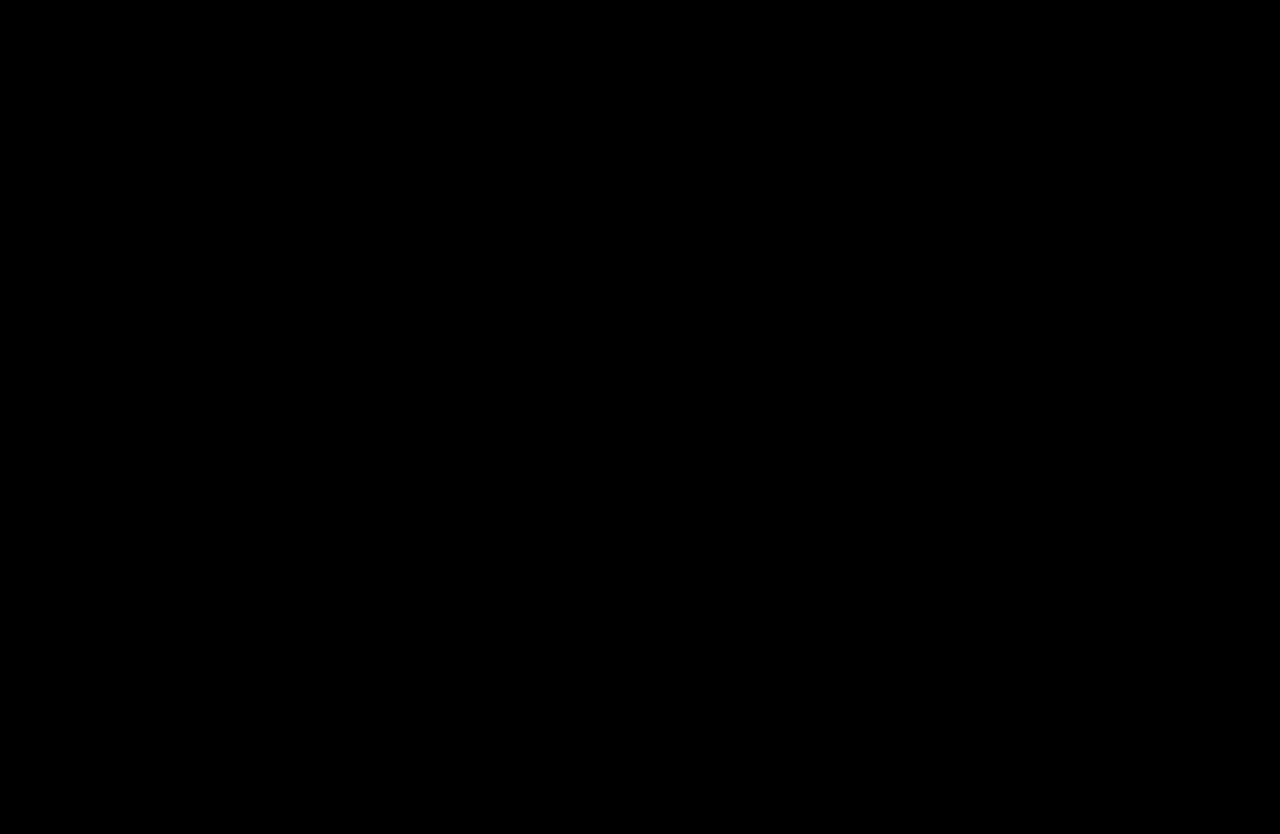
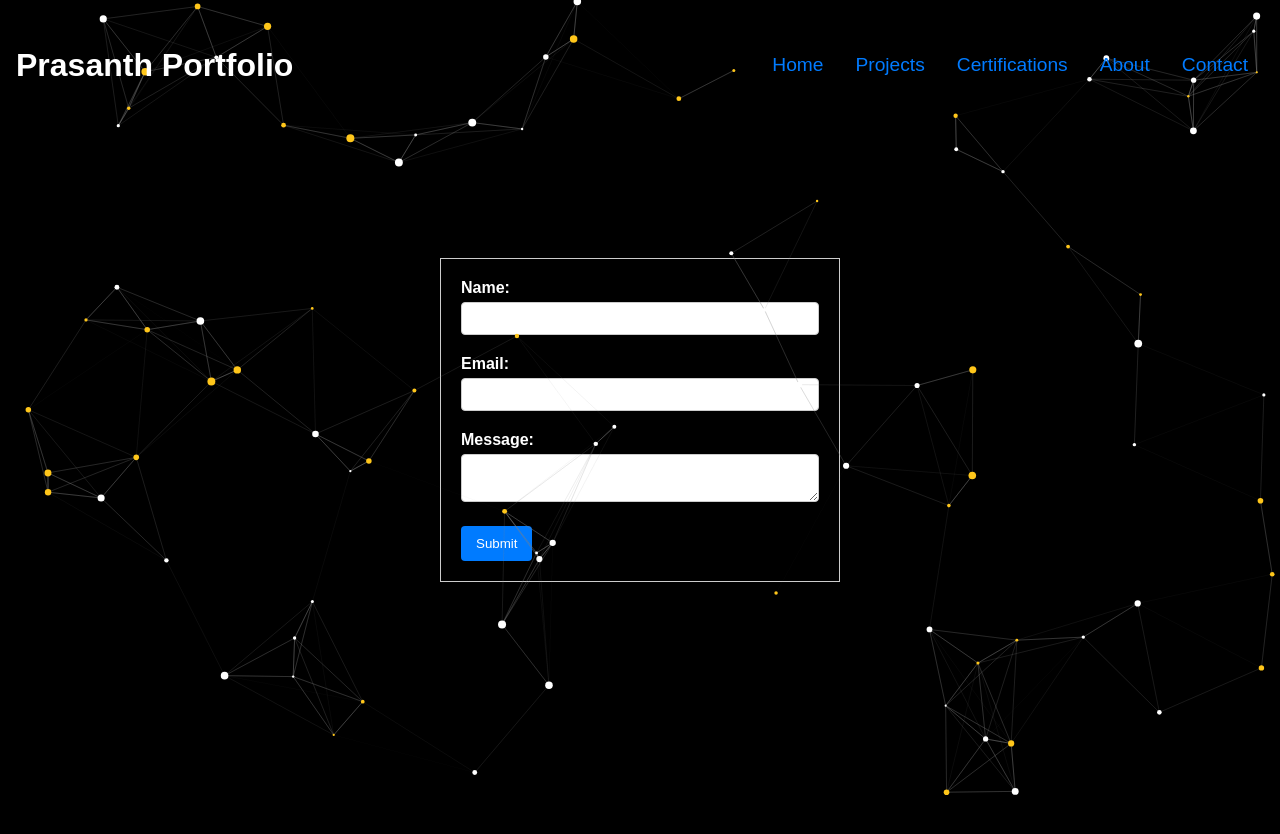
Before and after one commit to prasanthmalla77/Personal-portfolio, a React (Create React App) app: page /contact in a window 1280 px wide. Before the commit this address had no page. Shown: the top 834 px of the page. Before the commit the page ends 800 px from the top, so only its background shows below. Built offline with nearby package versions, Linux system fonts and the light colour scheme.

Commit message:
contact page

```diff
--- a/package.json
+++ b/package.json
@@ -6,6 +6,7 @@
     "@testing-library/jest-dom": "^5.16.5",
     "@testing-library/react": "^13.4.0",
     "@testing-library/user-event": "^13.5.0",
+    "emailjs-com": "^3.2.0",
     "prettier": "^3.0.0",
     "react": "^18.2.0",
     "react-dom": "^18.2.0",
--- a/src/App.js
+++ b/src/App.js
@@ -1,7 +1,7 @@
 import React from "react";
 import "./index.css";
 import Home from "./routes/Home";
-// import About from "./routes/About";
+import About from "./routes/About";
 import Project from "./routes/Project";
 import Contact from "./routes/Contact";
 import Certification from "./routes/Certification";
@@ -14,6 +14,7 @@ function App() {
         <Route path="/project" element={<Project />} />
         <Route path="/certification" element={<Certification />} />
         <Route path="/about" element={<Contact />} />
+        <Route path="/contact" element={<About />} />
       </Routes>
     </>
   );
--- a/src/Components/HeroImg.js
+++ b/src/Components/HeroImg.js
@@ -9,7 +9,7 @@ const HeroImg = () => {
         <img className="into-img" src={mine} alt="personal Image" />
       </div>
       <div className="content">
-        <p>HI I AM A</p>
+        <p>Hi, this is PrasantH</p>
         <h1>Software Developer</h1>
         <div>
           <Link to="/project" className="btn">
--- a/src/Components/Navbar.js
+++ b/src/Components/Navbar.js
@@ -33,6 +33,9 @@ const Navbar = () => {
         <li>
           <Link to="/about">About</Link>
         </li>
+        <li>
+          <Link to="/contact">Contact</Link>
+        </li>
       </ul>
       <div className="hamburger" onClick={handleClick}>
         {click ? (
--- a/src/routes/About.css
+++ b/src/routes/About.css
@@ -1,176 +1,74 @@
-.contact-page {
-  padding: 4rem 0;
-  background-color: black;
-  color: #333;
+/* about.css */
+
+body {
+  margin: 0;
+  padding: 0;
+  font-family: Arial, sans-serif;
+  color: #fff;
+
 }
 
-.contact-container {
-  max-width: 1200px;
-  margin: 0 auto;
-  display: grid;
-  grid-template-columns: 1fr 1fr;
-  grid-gap: 2rem;
+.container {
+  display: flex;
+  justify-content: center;
+  align-items: center;
+  height: 100vh;
+
 }
 
-.left {
-  display: flex;
-  flex-direction: column;
-  align-items: center;
+form {
+  max-width: 400px;
+
+  width: 100%;
+  padding: 20px;
+  border: 1px solid #ccc;
 }
 
-.profile-photo {
-  width: 200px;
-  height: 200px;
-  object-fit: cover;
-  border-radius: 50%;
-  margin-bottom: 1rem;
-  border: 4px solid #fff;
-  box-shadow: 0 4px 8px rgba(0, 0, 0, 0.1);
+div {
+  margin-bottom: 20px;
 }
 
-.right {
-  display: flex;
-  flex-direction: column;
+label {
+  display: block;
+  font-weight: bold;
+  margin-bottom: 5px;
 }
 
-h2 {
-  font-size: 2.5rem;
-  margin-bottom: 1rem;
+input[type="text"],
+input[type="email"],
+textarea {
+  width: 100%;
+  padding: 8px;
+  border: 1px solid #ccc;
+  border-radius: 4px;
 }
 
-h3 {
-  font-size: 1.8rem;
-  margin-top: 2rem;
-  margin-bottom: 1rem;
+textarea {
+  resize: vertical;
 }
 
-p {
-  font-size: 1.4rem;
-  line-height: 1.8;
+button {
+  background-color: #007bff;
+  color: #fff;
+  padding: 10px 15px;
+  border: none;
+  border-radius: 4px;
+  cursor: pointer;
 }
 
-a {
-  color: #007bff;
-  text-decoration: none;
-}
-
-a:hover {
-  text-decoration: underline;
-}
-
-.projects-link {
-  margin-top: 2rem;
-}
-
-.projects-link a {
-  font-size: 1.6rem;
-  padding: 0.8rem 1.5rem;
-  background-color: #007bff;
-  color: #fff;
-  border-radius: 5px;
-  transition: background-color 0.3s ease;
-}
-
-.projects-link a:hover {
+button:hover {
   background-color: #0056b3;
 }
 
-.certificate {
-  font-size: 1.4rem;
-  margin-bottom: 1rem;
-}
-
-.social-links {
-  margin-top: 2rem;
-}
-
-.social-links a {
-  margin-right: 1rem;
-  font-size: 1.6rem;
-  color: #007bff;
-  text-decoration: none;
-  transition: color 0.3s ease;
-}
-
-.social-links a:hover {
-  color: #0056b3;
-}
-/* Mobile Devices (up to 767px) */
-@media (max-width: 767px) {
-  .contact-container {
-    grid-template-columns: 1fr;
+/* Responsive Styles */
+@media screen and (max-width: 600px) {
+  form {
+    max-width: 100%;
   }
 
-  .profile-photo {
-    width: 150px;
-    height: 150px;
-  }
-
-  .right {
-    margin-top: 2rem;
-  }
-
-  .projects-link {
-    margin-top: 1rem;
+  input[type="text"],
+  input[type="email"],
+  textarea {
+    width: 100%;
   }
 }
-
-/* Tablets and Small Laptops (768px to 1023px) */
-@media (min-width: 768px) and (max-width: 1023px) {
-  .contact-container {
-    grid-template-columns: 1fr;
-  }
-
-  .profile-photo {
-    width: 180px;
-    height: 180px;
-  }
-
-  .right {
-    margin-top: 2rem;
-  }
-
-  .projects-link {
-    margin-top: 1rem;
-  }
-}
-
-/* Medium and Large Laptops (1024px to 1439px) */
-@media (min-width: 1024px) and (max-width: 1439px) {
-  .contact-container {
-    grid-template-columns: 1fr;
-  }
-
-  .profile-photo {
-    width: 200px;
-    height: 200px;
-  }
-
-  .right {
-    margin-top: 2rem;
-  }
-
-  .projects-link {
-    margin-top: 1rem;
-  }
-}
-
-/* Extra Large Laptops and Desktops (1440px and above) */
-@media (min-width: 1440px) {
-  .contact-container {
-    grid-template-columns: 1fr 1fr;
-  }
-
-  .profile-photo {
-    width: 220px;
-    height: 220px;
-  }
-
-  .right {
-    margin-top: 0;
-  }
-
-  .projects-link {
-    margin-top: 2rem;
-  }
-}
--- a/src/routes/About.js
+++ b/src/routes/About.js
@@ -1,207 +1,87 @@
-import React from "react";
-import "./About.css";
-import mine from "../assets/mine.jpg";
-import Navbar from "../Components/Navbar"; // Import the CSS file for styling
-import Background from "../Components/Background";
+import React, { useState } from 'react';
+import './About.css';
+import Background from '../Components/Background';
+import Navbar from '../Components/Navbar';
 
 const About = () => {
+  const [formData, setFormData] = useState({
+    name: '',
+    email: '',
+    message: '',
+  });
+
+  const handleChange = (e) => {
+    setFormData({ ...formData, [e.target.name]: e.target.value });
+  };
+
+  const handleSubmit = (e) => {
+    e.preventDefault();
+    console.log('Form submitted!'); // Add this line to check if handleSubmit is triggered
+    // Rest of the code...
+
+
+    // Replace 'YOUR_FORMSPREE_ENDPOINT' with the Formspree endpoint
+    const formEndpoint = 'https://formspree.io/f/mnqkngnd';
+
+    // Make a POST request to Formspree to send the form data to your email
+    fetch(formEndpoint, {
+      method: 'POST',
+      headers: {
+        'Content-Type': 'application/json',
+      },
+      body: JSON.stringify(formData),
+    })
+      .then((response) => {
+        console.log('Form data sent successfully:', response);
+        // You can show a success message or redirect the user to a thank you page here
+      })
+      .catch((error) => {
+        console.error('Error sending form data:', error);
+        // Handle errors, show error message, etc.
+      });
+  };
+
   return (
     <div>
-      <Navbar />
-      <Background />
+    <Navbar/>
+    <Background/>
+    <div className='container'>
+    <form onSubmit={handleSubmit}>
+      <div>
 
-      <div className="contact-page">
-        <div className="contact-container">
-          <div className="left">
-            <img
-              src={mine} // Replace with your photo URL
-              alt="Your Name"
-              className="profile-photo"
-            />
-            <h2>Naga Venkata Prasanth Naidu Malla</h2>
-            <h3>Objective</h3>
-            <p>
-              To utilize my technical skills and provide a professional service
-              to customers by applying and honing my knowledge and working in a
-              challenging and motivating working environment.
-            </p>
-
-            <h3>Education</h3>
-            <p>
-              <b style={{ color: "#1A2421" }}>
-                JAWAHARLAL NEHRU TECHNOLOGICAL UNIVERSITY GURAJADA VIZIANAGARAM
-              </b>
-              <br />
-              B.Tech
-              <br />
-              7.79 (till sem 5)
-              <br />
-              <br />
-              <b style={{ color: "#1A2421" }}>
-                SRI CHAITANYA JUNIOR COLLEGE, PALASA
-              </b>
-              <br />
-              INTERMEDIATE
-              <br />
-              9.67
-              <br />
-              <br />
-              <b style={{ color: "#1A2421" }}>
-                RAVINDRA BHARATHI OLYMPIAD SCHOOL, TEKKALI
-              </b>
-              <br />
-              10th CLASS
-              <br />
-              9.5
-            </p>
-
-            <h3>Skills</h3>
-            <p>
-              HTML, CSS, JavaScript
-              <br />
-              Python
-              <br />
-              React JS, React Storybook, React Flow
-              <br />
-              MS Excel, MS Word
-              <br />
-              Git, GitHub
-              <br />
-              Netlify
-              <br />
-              Framer
-              <br />
-              MySQL
-              <br />
-              Canva
-            </p>
-          </div>
-
-          <div className="right">
-            <h3>Experience</h3>
-            <p>
-              Drishya AI Labs
-              <br />
-              Software Developer Intern
-              <br />
-              23/11/2020 - 16/12/2020
-              <br />
-              07/04/2021 - 30/10/2021
-              <br />
-              - As a software developer intern, I had the opportunity to work
-              with a variety of technologies, including NPM, React, ReactFlow,
-              React Storybook, and Git. During my time as an intern, I
-              contributed to the development of several projects, including:
-              <br />
-              - Developing and maintaining React components for a web
-              application using React and React Storybook, which allowed for
-              easy component testing and reusability.
-              <br />
-              - Implementing ReactFlow, a library for building interactive
-              node-based graphs, to visualize data in a more intuitive way for a
-              data-heavy project.
-              <br />- Collaborating with a team of developers using Git for
-              version control and managing project codebase.
-            </p>
-
-            <p>
-              Octazen
-              <br />
-              Machine Learning using Python Internship
-              <br />
-              01/02/2022 - 30/03/2022
-              <br />- During this internship, I got familiar with concepts of
-              machine learning and got hands-on experience by working on a
-              salary prediction project using linear regression model.
-            </p>
-
-            <h3>Contact</h3>
-            <p>Email: prasanthmalla77@gmail.com</p>
-            <p>Phone: 9491920031</p>
-            <p>
-              Address:
-              <br />
-              1-147, Venkateswara colony,
-              <br />
-              Tekkali, Srikakulam, A.P, 532201
-            </p>
-
-            <h3>Projects</h3>
-            <p>
-              Twitter Clone using HTML5 and CSS3
-              <br />
-              - I have created a Twitter clone static website. I have deployed
-              my project using GitHub and Netlify.
-              <br />
-              <a
-                href="https://lively-bombolone-66e19c.netlify.app/"
-                target="_blank"
-                rel="noopener noreferrer"
-              >
-                View Project
-              </a>
-            </p>
-            <p>
-              Salary Prediction using Linear Regression
-              <br />- This project helped me work with datasets. I have
-              downloaded a dataset from Kaggle and developed a machine learning
-              salary prediction model using linear regression to predict the
-              salary of a person using their years of experience as input.
-            </p>
-            <p>
-              Auto Quote Generator using HTML5, CSS3, and JavaScript
-              <br />
-              - I have created a responsive Auto Quote Generator website. I have
-              deployed my project using GitHub and Netlify.
-              <br />
-              <a
-                href="https://aquamarine-kheer-17ecdd.netlify.app/"
-                target="_blank"
-                rel="noopener noreferrer"
-              >
-                View Project
-              </a>
-            </p>
-
-            <h3>Certification</h3>
-            <p>Introduction to Cybersecurity - Cisco Networking Academy</p>
-            <p>
-              Frontend Web Development Bootcamp: Build a Twitter Clone - Infosys
-              Springboard
-            </p>
-            <p>
-              PCAP: PROGRAMMING ESSENTIALS IN PYTHON - OpenEDG Python Institute
-            </p>
-
-            <h3>Achievements</h3>
-            <p>5-star Python rating in Hackerrank</p>
-            <p>2-star problem-solving rating in Hackerrank</p>
-
-            <h3>Social</h3>
-            <p>
-              LinkedIn:{" "}
-              <a
-                href="https://www.linkedin.com/in/naga-venkata-prasanth-naidu-malla-86ba3223b"
-                target="_blank"
-                rel="noopener noreferrer"
-              >
-                https://www.linkedin.com/in/naga-venkata-prasanth-naidu-malla-86ba3223b
-              </a>
-            </p>
-            <p>
-              GitHub:{" "}
-              <a
-                href="https://github.com/prasanthmalla77"
-                target="_blank"
-                rel="noopener noreferrer"
-              >
-                https://github.com/prasanthmalla77
-              </a>
-            </p>
-          </div>
-        </div>
+        <label htmlFor="name">Name:</label>
+        <input
+          type="text"
+          id="name"
+          name="name"
+          value={formData.name}
+          onChange={handleChange}
+          required
+        />
       </div>
-    </div>
+      <div>
+        <label htmlFor="email">Email:</label>
+        <input
+          type="email"
+          id="email"
+          name="email"
+          value={formData.email}
+          onChange={handleChange}
+          required
+        />
+      </div>
+      <div>
+        <label htmlFor="message">Message:</label>
+        <textarea
+          id="message"
+          name="message"
+          value={formData.message}
+          onChange={handleChange}
+          required
+        />
+      </div>
+      <button type="submit">Submit</button>
+    </form></div></div>
   );
 };
 
```
Also changed, not shown: 1 other file (tests, documents, lock files or other folders).
